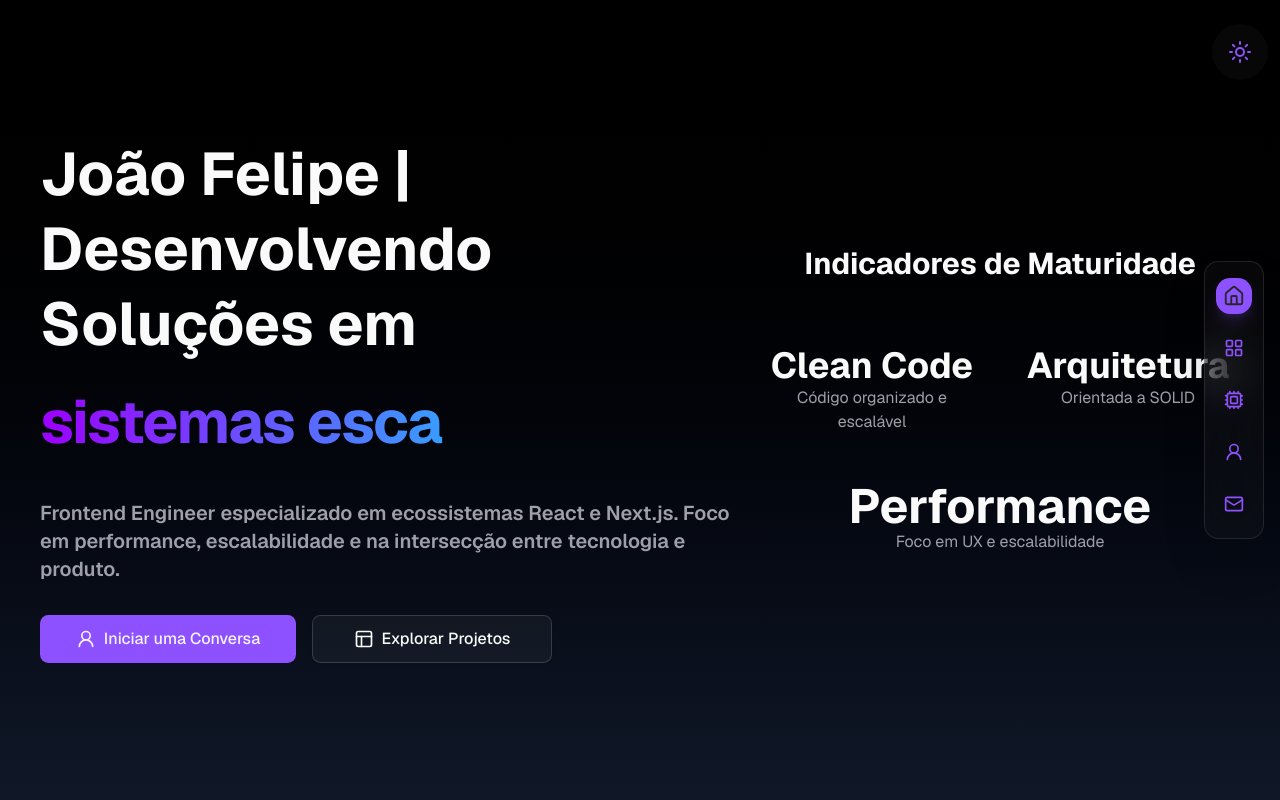
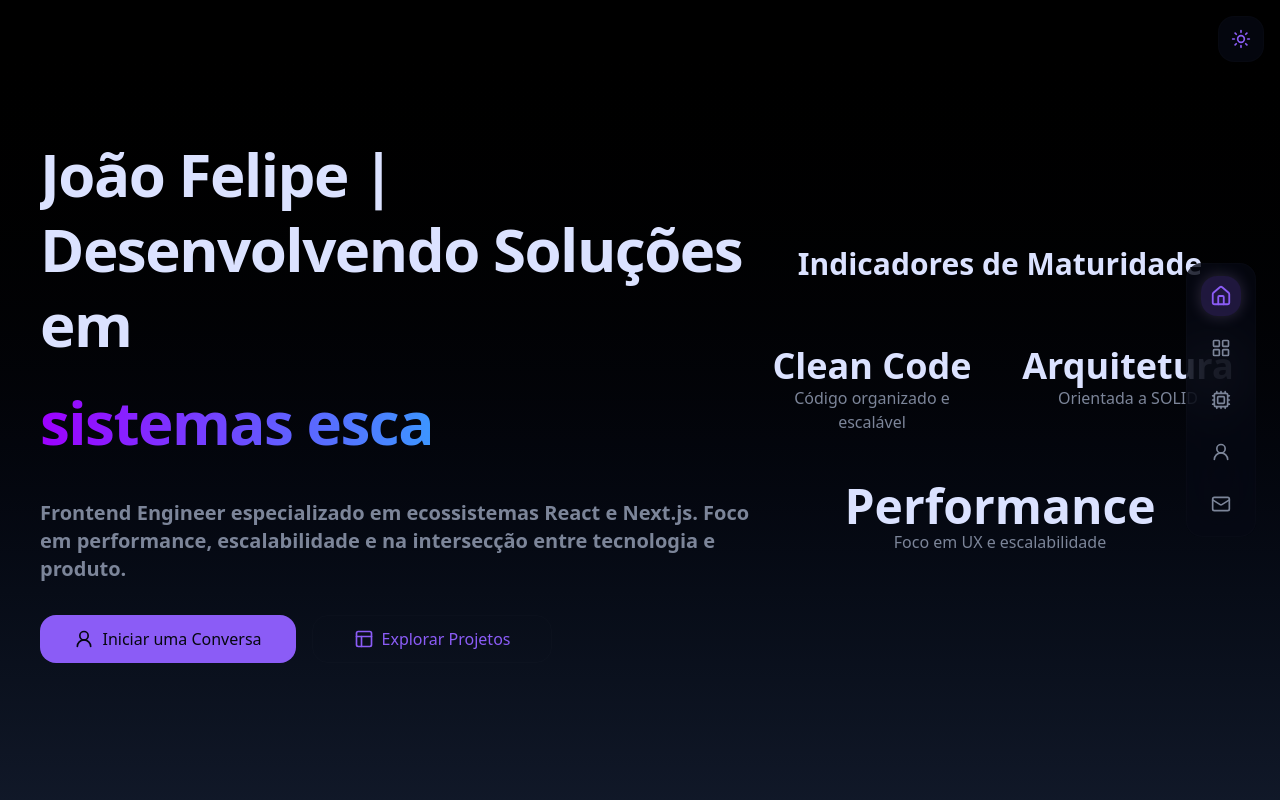
Before and after one commit to joaofelipe-dev/portfolio-joao, a Next.js app: page / in a window 1280 px wide. Shown: the top 800 px of the page. Built offline with nearby package versions, Linux system fonts and the light colour scheme.

Commit message:
refactor: update design system with Neon Architect theme

```diff
--- a/app/globals.css
+++ b/app/globals.css
@@ -5,8 +5,9 @@
 @theme inline {
   --color-background: var(--background);
   --color-foreground: var(--foreground);
-  --font-sans: var(--font-geist-sans);
-  --font-mono: var(--font-geist-mono);
+  --font-sans: var(--font-manrope);
+  --font-mono: var(--font-space-grotesk);
+  --font-display: var(--font-space-grotesk);
   --color-sidebar-ring: var(--sidebar-ring);
   --color-sidebar-border: var(--sidebar-border);
   --color-sidebar-accent-foreground: var(--sidebar-accent-foreground);
@@ -40,91 +41,164 @@
   --radius-md: calc(var(--radius) - 2px);
   --radius-lg: var(--radius);
   --radius-xl: calc(var(--radius) + 4px);
+  --radius-full: calc(var(--radius) + 8px);
+
+  --color-surface: var(--surface);
+  --color-surface-container-lowest: var(--surface-container-lowest);
+  --color-surface-container-low: var(--surface-container-low);
+  --color-surface-container: var(--surface-container);
+  --color-surface-container-high: var(--surface-container-high);
+  --color-surface-container-highest: var(--surface-container-highest);
+  --color-surface-bright: var(--surface-bright);
+  --color-on-surface: var(--on-surface);
+  --color-on-surface-variant: var(--on-surface-variant);
+  --color-primary-container: var(--primary-container);
+  --color-secondary-container: var(--secondary-container);
+  --color-tertiary-container: var(--tertiary-container);
+  --color-outline-variant: var(--outline-variant);
 }
 
 :root {
-  --radius: 0.65rem;
-  --background: oklch(95.443% 0.0251 236.968);
-  --foreground: oklch(0.141 0.005 285.823);
-  --card: oklch(1 0 0);
-  --card-foreground: oklch(0.141 0.005 285.823);
-  --popover: oklch(1 0 0);
-  --popover-foreground: oklch(0.141 0.005 285.823);
-  --primary: oklch(0.541 0.281 293.009);
-  --primary-foreground: oklch(0.969 0.016 293.756);
-  --secondary: oklch(0.967 0.001 286.375);
-  --secondary-foreground: oklch(0.21 0.006 285.885);
-  --muted: oklch(0.967 0.001 286.375);
-  --muted-foreground: oklch(0.464 0.016 285.938);
-  --accent: oklch(0.967 0.001 286.375);
-  --accent-foreground: oklch(0.21 0.006 285.885);
-  --destructive: oklch(0.577 0.245 27.325);
-  --border: oklch(0.92 0.004 286.32);
-  --input: oklch(0.92 0.004 286.32);
-  --ring: oklch(0.702 0.183 293.541);
-  --chart-1: oklch(0.811 0.111 293.571);
-  --chart-2: oklch(0.606 0.25 292.717);
-  --chart-3: oklch(0.541 0.281 293.009);
-  --chart-4: oklch(0.491 0.27 292.581);
-  --chart-5: oklch(0.432 0.232 292.759);
-  --sidebar: oklch(0.985 0 0);
-  --sidebar-foreground: oklch(0.141 0.005 285.823);
-  --sidebar-primary: oklch(0.541 0.281 293.009);
-  --sidebar-primary-foreground: oklch(0.969 0.016 293.756);
-  --sidebar-accent: oklch(0.967 0.001 286.375);
-  --sidebar-accent-foreground: oklch(0.21 0.006 285.885);
-  --sidebar-border: oklch(0.92 0.004 286.32);
-  --sidebar-ring: oklch(0.702 0.183 293.541);
-}
+  --radius: 0.75rem;
 
-.dark {
-  --background:oklch(15.405% 0.03477 302.934);
-  --foreground: oklch(0.985 0 0);
-  --card: oklch(0.21 0.006 285.885);
-  --card-foreground: oklch(0.985 0 0);
-  --popover: oklch(0.21 0.006 285.885);
-  --popover-foreground: oklch(0.985 0 0);
-  --primary: oklch(0.606 0.25 292.717);
-  --primary-foreground: oklch(0.969 0.016 293.756);
-  --secondary: oklch(0.274 0.006 286.033);
-  --secondary-foreground: oklch(0.985 0 0);
-  --muted: oklch(0.274 0.006 286.033);
-  --muted-foreground: oklch(0.705 0.015 286.067);
-  --accent: oklch(0.274 0.006 286.033);
-  --accent-foreground: oklch(0.985 0 0);
-  --destructive: oklch(0.704 0.191 22.216);
-  --border: oklch(1 0 0 / 10%);
-  --input: oklch(1 0 0 / 15%);
-  --ring: oklch(0.38 0.189 293.745);
-  --chart-1: oklch(0.811 0.111 293.571);
-  --chart-2: oklch(0.606 0.25 292.717);
-  --chart-3: oklch(0.541 0.281 293.009);
-  --chart-4: oklch(0.491 0.27 292.581);
-  --chart-5: oklch(0.432 0.232 292.759);
-  --sidebar: oklch(0.21 0.006 285.885);
-  --sidebar-foreground: oklch(0.985 0 0);
-  --sidebar-primary: oklch(0.606 0.25 292.717);
-  --sidebar-primary-foreground: oklch(0.969 0.016 293.756);
-  --sidebar-accent: oklch(0.274 0.006 286.033);
-  --sidebar-accent-foreground: oklch(0.985 0 0);
-  --sidebar-border: oklch(1 0 0 / 10%);
-  --sidebar-ring: oklch(0.38 0.189 293.745);
+  --background: var(--surface);
+  --foreground: var(--on-surface);
+
+  --card: var(--surface-container-high);
+  --card-foreground: var(--on-surface);
+  --popover: var(--surface-container-high);
+  --popover-foreground: var(--on-surface);
+
+  --primary: #8b5cf6;
+  --primary-foreground: #05070f;
+  --primary-container: rgba(139, 92, 246, 0.15);
+
+  --secondary: #22d3ee;
+  --secondary-foreground: #05070f;
+  --secondary-container: rgba(34, 211, 238, 0.12);
+
+  --tertiary-container: rgba(167, 139, 250, 0.12);
+
+  --muted: var(--surface-container-high);
+  --muted-foreground: var(--on-surface-variant);
+
+  --accent: var(--primary-container);
+  --accent-foreground: var(--primary);
+
+  --destructive: #ff6b6b;
+
+  --border: rgba(255, 255, 255, 0.04);
+  --input: var(--outline-variant);
+  --ring: var(--primary);
+
+  --chart-1: #a78bfa;
+  --chart-2: #22d3ee;
+  --chart-3: #c4b5fd;
+  --chart-4: #f472b6;
+  --chart-5: #38bdf8;
+
+  --sidebar: var(--surface);
+  --sidebar-foreground: var(--on-surface);
+  --sidebar-primary: #8b5cf6;
+  --sidebar-primary-foreground: #05070f;
+  --sidebar-accent: var(--surface-container-high);
+  --sidebar-accent-foreground: var(--on-surface);
+  --sidebar-border: var(--outline-variant);
+  --sidebar-ring: var(--primary);
+
+  --surface: #05070f;
+  --surface-container-lowest: #02030a;
+  --surface-container-low: #040611;
+
+  --surface-container: #060914;
+  --surface-container-high: #080c18;
+  --surface-container-highest: #0b1020;
+
+  --surface-bright: #0f1629;
+  --on-surface: #dbe2ff;
+  --on-surface-variant: #7c8599;
+
+  --outline-variant: rgba(255, 255, 255, 0.08);
 }
 
 @layer base {
   * {
     @apply border-border outline-ring/50;
   }
+
   body {
     @apply bg-background text-foreground;
   }
+
   h1 {
-    @apply text-5xl md:text-7xl font-bold;
+    @apply text-5xl md:text-7xl font-bold tracking-tight;
   }
+
   h2 {
     @apply text-xl md:text-2xl font-semibold;
   }
 }
-body{
-  font-family: var(--font-geist-sans), serif;
+
+body {
+  font-family: var(--font-manrope), sans-serif;
 }
+
+@layer utilities {
+  .glass {
+    @apply bg-surface-container/70 backdrop-blur-[30px] border border-outline-variant/15;
+  }
+
+  .glass-sm {
+    @apply bg-surface-container/50 backdrop-blur-[20px];
+  }
+
+  .blob-primary {
+    @apply absolute rounded-full bg-primary-container blur-[150px] -z-10;
+  }
+
+  .blob-secondary {
+    @apply absolute rounded-full bg-secondary-container blur-[150px] -z-10;
+  }
+
+  .blob-tertiary {
+    @apply absolute rounded-full bg-tertiary-container blur-[150px] -z-10;
+  }
+
+  .glow-primary {
+    box-shadow: 0 0 20px rgba(221, 183, 255, 0.3);
+  }
+
+  .glow-primary-sm {
+    box-shadow: 0 0 10px rgba(221, 183, 255, 0.2);
+  }
+
+  .gradient-overlay {
+    background: linear-gradient(135deg, rgba(221, 183, 255, 0.1) 0%, rgba(173, 198, 255, 0.1) 100%);
+  }
+
+  .surface-elevated {
+    @apply bg-surface-container-high shadow-lg;
+    box-shadow: 0 20px 50px -12px rgba(0, 0, 0, 0.5);
+  }
+
+  .ghost-border {
+    @apply border border-outline-variant/15;
+  }
+
+  .text-on-surface {
+    color: var(--on-surface);
+  }
+
+  .text-on-surface-variant {
+    color: var(--on-surface-variant);
+  }
+
+  .no-scrollbar::-webkit-scrollbar {
+    display: none;
+  }
+
+  .no-scrollbar {
+    -ms-overflow-style: none;
+    scrollbar-width: none;
+  }
+}
--- a/components/Menu.jsx
+++ b/components/Menu.jsx
@@ -29,9 +29,7 @@ export const Menu = () => {
     const el = document.getElementById(id);
     if (!el) return;
 
-    // Fecha o menu ANTES de rolar para dar feedback imediato
     setIsOpen(false);
-
     el.scrollIntoView({ behavior: "smooth", block: "start" });
     history.replaceState(null, "", `#${id}`);
   };
@@ -54,27 +52,25 @@ export const Menu = () => {
       onClick={() => setIsOpen(!isOpen)}
       aria-label="Navegação"
       className={`
-        fixed z-50 transition-all duration-500 ease-in-out
-        bg-secondary/20 backdrop-blur-xl shadow-2xl border border-white/10
+        fixed z-50 transition-all duration-300 ease-out
+        glass
 
-        /* Mobile: Bottom Dock */
         bottom-6 left-1/2 -translate-x-1/2
         flex flex-row items-center gap-2
-        rounded-2xl py-2 px-2
-        ${isOpen ? "w-[90%] max-w-[350px]" : "w-auto min-w-[60px]"}
+        rounded-2xl py-2 px-3
+        ${isOpen ? "w-[90%] max-w-[380px]" : "w-auto min-w-[70px]"}
 
-        /* Desktop: Side Bar */
-        sm:top-1/2 sm:right-4 sm:bottom-auto sm:left-auto sm:-translate-y-1/2 sm:translate-x-0
-        sm:flex-col sm:py-4 sm:px-2
-        sm:rounded-xl
-        ${isOpen ? "sm:w-36" : "sm:w-14"}
+        sm:top-1/2 sm:right-6 sm:bottom-auto sm:left-auto sm:-translate-y-1/2 sm:translate-x-0
+        sm:flex-col sm:py-3 sm:px-2
+        sm:rounded-2xl
+        ${isOpen ? "sm:w-40" : "sm:w-14"}
       `}
     >
       <ul
         className={`
         flex items-center gap-2 w-full list-none p-0 m-0
         ${isOpen ? "justify-between px-2" : "justify-center"}
-        sm:flex-col sm:gap-4 sm:justify-center sm:px-0
+        sm:flex-col sm:gap-3 sm:justify-center sm:px-0
       `}
       >
         {pages.map((page) => {
@@ -88,34 +84,34 @@ export const Menu = () => {
               <a
                 href={page.href}
                 onClick={(e) => {
-                  e.stopPropagation(); // Evita que o clique no link dispare o toggle do nav
+                  e.stopPropagation();
                   handleClick(e, page.id);
                 }}
                 className={`
                   flex items-center rounded-xl
-                  transition-all duration-300 cursor-pointer
-                  ${isOpen ? "justify-start px-3 py-2 gap-3" : "justify-center p-2 gap-0"}
+                  transition-all duration-200 cursor-pointer
+                  ${isOpen ? "justify-start px-4 py-2.5 gap-3" : "justify-center p-2.5 gap-0"}
                   ${
                     isActive
-                      ? "bg-primary text-secondary shadow-lg shadow-primary/20"
-                      : "text-primary hover:bg-white/5"
+                      ? "bg-primary/20 text-primary shadow-[0_0_15px_rgba(221,183,255,0.2)]"
+                      : "text-on-surface-variant hover:text-primary hover:bg-surface-container-high"
                   }
                 `}
               >
                 <div className="flex items-center justify-center">
                   <Icon
-                    className={`transition-transform duration-300 ${isActive ? "scale-110" : "scale-100"}`}
+                    className={`transition-transform duration-200 ${isActive ? "scale-110" : "scale-100"}`}
                     size={20}
                   />
                 </div>
                 <span
                   className={`
-                    text-[10px] font-bold uppercase tracking-widest
+                    text-xs font-medium uppercase tracking-wider
                     whitespace-nowrap overflow-hidden
-                    transition-all duration-300
+                    transition-all duration-200
                     ${
                       isOpen
-                        ? "opacity-100 w-auto ml-1"
+                        ? "opacity-100 w-auto"
                         : "opacity-0 w-0 pointer-events-none"
                     }
                   `}
--- a/components/ThemeToggle.jsx
+++ b/components/ThemeToggle.jsx
@@ -26,14 +26,14 @@ export default function ThemeToggle() {
     <button
       onClick={toggleTheme}
       className="
-        fixed top-6 right-3
-        p-4 rounded-full
-        bg-secondary/20 text-primary
-        shadow-lg hover:scale-110 transition-transform
+        fixed top-4 right-4
+        p-3 rounded-xl
+        glass text-primary
+        hover:scale-110 hover:shadow-[0_0_15px_rgba(221,183,255,0.2)] transition-all duration-200
         z-50 cursor-pointer
       "
     >
-      {theme === "dark" ? <Sun /> : <Moon />}
+      {theme === "dark" ? <Sun size={20} /> : <Moon size={20} />}
     </button>
   );
 }
--- a/components/ui/button.jsx
+++ b/components/ui/button.jsx
@@ -5,28 +5,29 @@ import { cva } from "class-variance-authority";
 import { cn } from "@/lib/utils";
 
 const buttonVariants = cva(
-  "inline-flex items-center justify-center gap-2 whitespace-nowrap rounded-md text-sm font-medium transition-all disabled:pointer-events-none disabled:opacity-50 [&_svg]:pointer-events-none [&_svg:not([class*='size-'])]:size-4 shrink-0 [&_svg]:shrink-0 outline-none focus-visible:border-ring focus-visible:ring-ring/50 focus-visible:ring-[3px] aria-invalid:ring-destructive/20 dark:aria-invalid:ring-destructive/40 aria-invalid:border-destructive cursor-pointer",
+  "inline-flex items-center justify-center gap-2 whitespace-nowrap rounded-xl text-sm font-medium transition-all duration-200 disabled:pointer-events-none disabled:opacity-50 [&_svg]:pointer-events-none [&_svg:not([class*='size-'])]:size-4 shrink-0 [&_svg]:shrink-0 outline-none focus-visible:ring-2 focus-visible:ring-primary/50 cursor-pointer",
   {
     variants: {
       variant: {
-        default: "bg-primary text-primary-foreground hover:bg-primary/90",
+        default: "bg-primary text-primary-foreground hover:bg-primary/90 hover:shadow-[0_0_20px_rgba(221,183,255,0.3)] hover:scale-[1.02]",
         destructive:
-          "bg-destructive text-white hover:bg-destructive/90 focus-visible:ring-destructive/20 dark:focus-visible:ring-destructive/40 dark:bg-destructive/60",
+          "bg-destructive text-white hover:bg-destructive/90 focus-visible:ring-destructive/20",
         outline:
-          "border bg-background shadow-xs hover:bg-accent hover:text-accent-foreground dark:bg-input/30 dark:border-input dark:hover:bg-input/50",
+          "border border-outline-variant/20 text-primary bg-transparent hover:bg-surface-container-high hover:border-primary/30",
         secondary:
           "bg-secondary text-secondary-foreground hover:bg-secondary/80",
         ghost:
-          "hover:bg-accent hover:text-accent-foreground dark:hover:bg-accent/50",
+          "text-primary hover:bg-surface-container-high",
         link: "text-primary underline-offset-4 hover:underline",
       },
       size: {
-        default: "h-9 px-4 py-2 has-[>svg]:px-3",
-        sm: "h-8 rounded-md gap-1.5 px-3 has-[>svg]:px-2.5",
-        lg: "h-10 rounded-md px-6 has-[>svg]:px-4",
-        icon: "size-9",
+        default: "h-10 px-5 py-2 has-[>svg]:px-4",
+        sm: "h-8 rounded-lg gap-1.5 px-3 has-[>svg]:px-2.5",
+        lg: "h-12 rounded-xl px-8 has-[>svg]:px-6",
+        xl: "h-14 rounded-xl px-10 has-[>svg]:px-8 text-base",
+        icon: "size-10",
         "icon-sm": "size-8",
-        "icon-lg": "size-10",
+        "icon-lg": "size-12",
       },
     },
     defaultVariants: {
--- /dev/null
+++ b/components/ui/chip.jsx
@@ -0,0 +1,32 @@
+import * as React from "react"
+import { cn } from "@/lib/utils"
+
+const chipVariants = {
+  primary: "before:bg-primary",
+  secondary: "before:bg-secondary",
+  tertiary: "before:bg-tertiary",
+}
+
+function Chip({
+  className,
+  variant = "primary",
+  children,
+  ...props
+}) {
+  return (
+    <span
+      data-slot="chip"
+      className={cn(
+        "inline-flex items-center gap-2 px-3 py-1.5 rounded-full text-xs font-medium uppercase tracking-wider text-on-surface bg-surface-container-highest transition-all duration-200 hover:scale-105 hover:bg-surface-bright",
+        chipVariants[variant],
+        className
+      )}
+      {...props}
+    >
+      <span className={cn("w-1 h-1 rounded-full", variant === "primary" ? "bg-primary" : variant === "secondary" ? "bg-secondary" : "bg-tertiary")} />
+      {children}
+    </span>
+  );
+}
+
+export { Chip };
```
Also changed, not shown: components/ui/card.jsx (+5 -5 lines).
